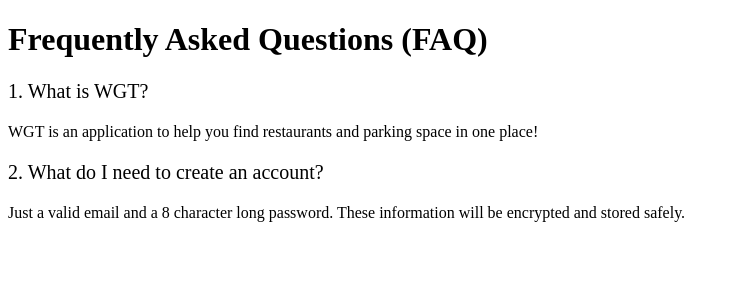
After one commit to Runz99/NTU-SC2006-SOFTWARE-ENGINEERING-PROJECT, a Django app: template SC2006_Project/templates/FAQ.html in a window 1280 px wide. The commit adds this page. Shown: the top 300 px of the page, without its empty margins (0-739 px from the left). Run offline with Django 4.2, Linux system fonts and the light colour scheme; the template is opened without the code that fills it, so the values that code supplies are empty.

Commit message:
FAQ added, minor css

```diff
--- /dev/null
+++ b/SC2006_Project/templates/FAQ.html
@@ -0,0 +1,16 @@
+<!DOCTYPE html>
+<html lang="en">
+    <head>
+        <meta charset = "UTF-8">
+        <link rel="stylesheet" href="styles.css">
+        <title> FAQ </title>
+    </head>
+
+<body>
+    <h1>Frequently Asked Questions (FAQ)</h1>
+    <p class = "question">1. What is WGT?</p>
+        <p class="answer">WGT is an application to help you find restaurants and parking space in one place!</p>
+
+    <p class = "question">2. What do I need to create an account?</p>
+        <p class = "answer"> Just a valid email and a 8 character long password. These information will be encrypted and stored safely.</p>
+</body>
--- a/SC2006_Project/templates/main.html
+++ b/SC2006_Project/templates/main.html
@@ -15,7 +15,8 @@
             <li><a href="{% url 'login' %}">Login</a></li>
             <li><a href="{% url 'FNR' %}">Find Nearest Restaurant</a></li>
             <li><a href="{% url 'leaveReview' %}">Leave a Review</a></li>
-            <li><a href="./contactUs.html"> Contact Us</a></li>
+            <li><a href="./contactUs.html">Contact Us</a></li>
+            <li><a href = "./FAQ.html">FAQ</a></li>
         </ul>
     </div>
     <hr>
--- /dev/null
+++ b/SC2006_Project/templates/styles.css
@@ -0,0 +1,11 @@
+.question{
+    font-size: 20px
+}
+
+.answer{
+    font-size: 16px
+}
+
+.info{
+    font-size: 24px
+}
```
